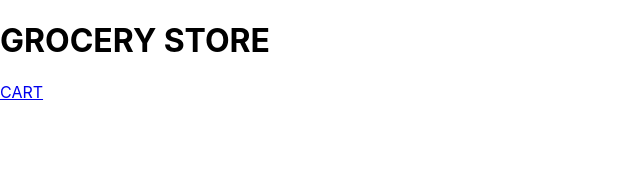
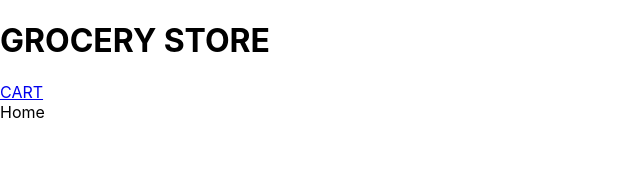
Before and after one commit to lauraguerra1/bondadosa-code-challenge, a React (Create React App) app: page / in a window 1280 px wide. Shown: the top 192 px of the page, without its empty margins (0-640 px from the left). Built offline with nearby package versions, Linux system fonts and the light colour scheme.

Commit message:
Add placeholders for Home and Cart

```diff
--- a/src/Components/App/App.js
+++ b/src/Components/App/App.js
@@ -1,7 +1,9 @@
 import './App.css';
 import { useEffect } from 'react';
 import { getItem } from '../../utils/apiCalls';
-import { NavLink } from 'react-router-dom';
+import { NavLink, Routes, Route } from 'react-router-dom';
+import Home from '../Home/Home';
+import Cart from '../Cart/Cart';
 
 function App() {
   useEffect(() => {
@@ -25,7 +27,12 @@ function App() {
           <NavLink to='/cart'>CART</NavLink>
         </nav>
       </header>
-      <main></main>
+      <main>
+        <Routes>
+          <Route path='/' element={<Home />} />
+          <Route path='/cart' element={<Cart />} />
+        </Routes>
+      </main>
     </div>
   );
 }
--- /dev/null
+++ b/src/Components/Cart/Cart.jsx
@@ -0,0 +1,9 @@
+import React from 'react'
+
+const Cart = () => {
+  return (
+    <div>Cart</div>
+  )
+}
+
+export default Cart
--- /dev/null
+++ b/src/Components/Home/Home.jsx
@@ -0,0 +1,9 @@
+import React from 'react'
+
+const Home = () => {
+  return (
+    <div>Home</div>
+  )
+}
+
+export default Home
```
